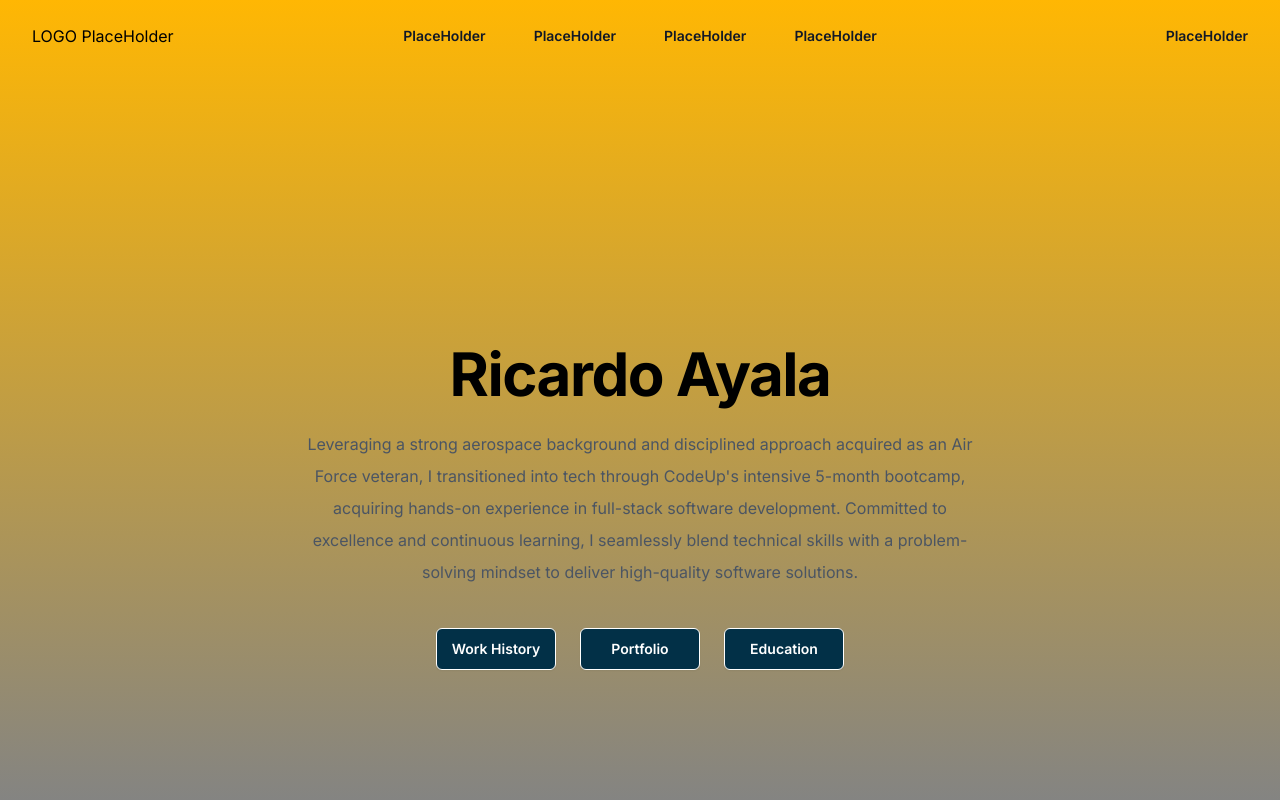
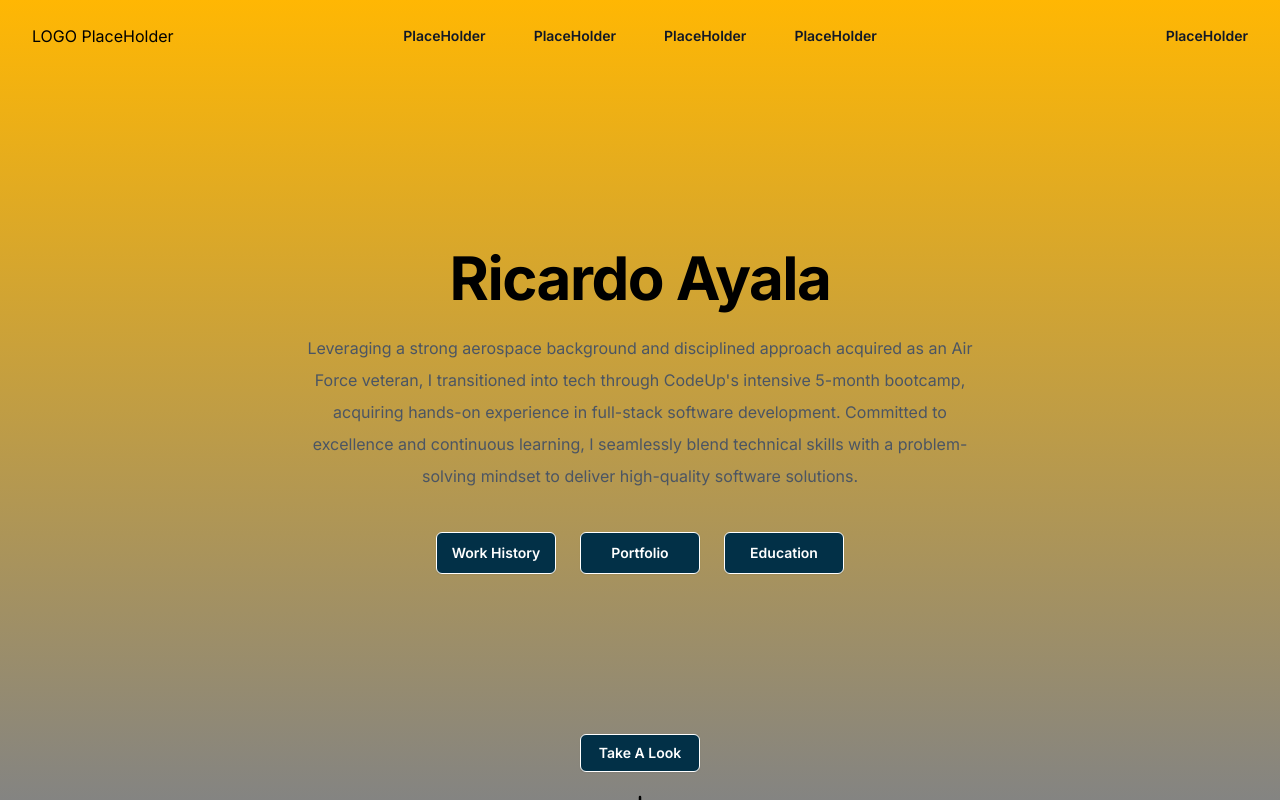
Before and after one commit to ricardoa23/cv-resume, a Next.js app: page / in a window 1280 px wide. Built offline with nearby package versions, Linux system fonts and the light colour scheme.

Commit message:
made another change to the hero section

```diff
--- a/src/components/hero_section/HeroSection.tsx
+++ b/src/components/hero_section/HeroSection.tsx
@@ -117,7 +117,7 @@ const HeroSection = () => {
       </header>
 
       <div className="relative isolate px-6 pt-14 lg:px-8">
-        <div className="mx-auto max-w-2xl pt-28 pb-4 sm:py-40 lg:py-46 xl:py-64">
+        <div className="mx-auto max-w-2xl pt-28 pb-4 sm:py-40 lg:py-40 xl:py-50">
           <div className="hidden sm:mb-8 sm:flex sm:justify-center"></div>
           <div className="text-center">
             <h1 className="text-4xl font-bold tracking-tight text-accent sm:text-6xl">
```
